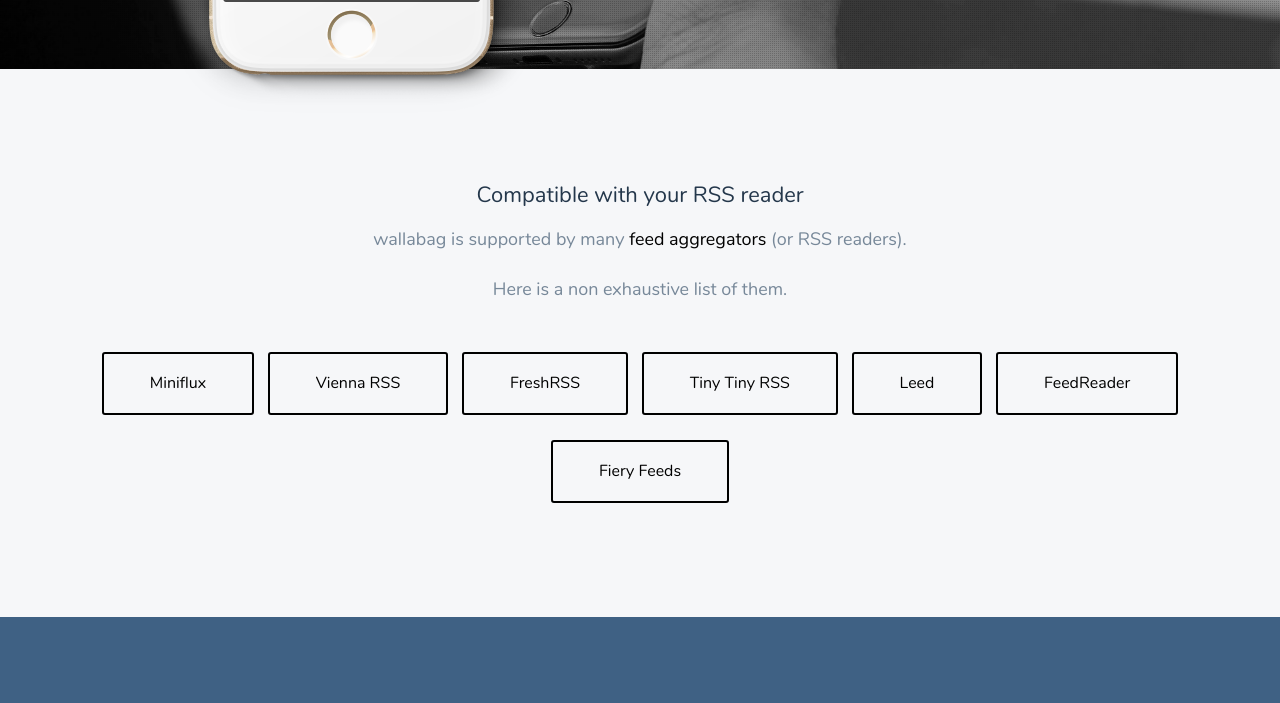
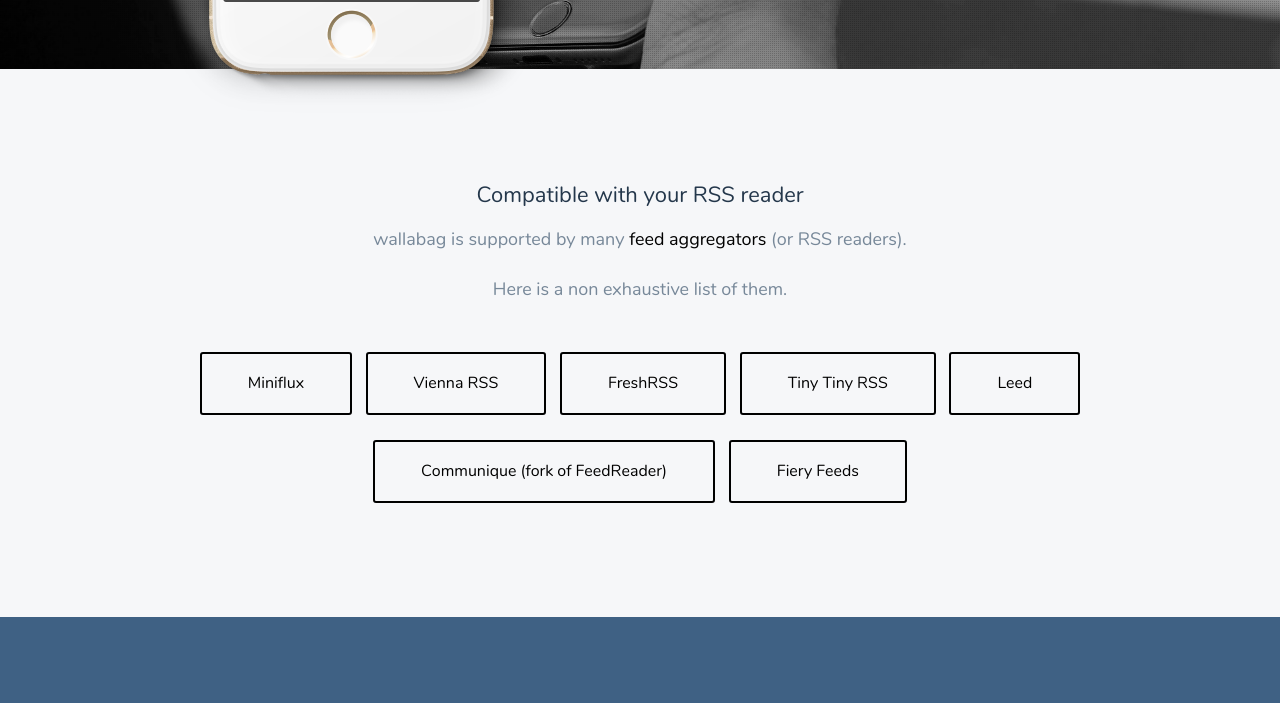
Before and after one commit to wallabag/website, an Eleventy site: page index.html in a window 1280 px wide. Shown: the part 2067-2770 px from the top of the page. Built offline with nearby package versions, Linux system fonts and the light colour scheme; Eleventy itself is replaced by a stand-in of ours; files that its build step writes are made by us from their sources.

Commit message:
Fixed readers URL

```diff
--- a/_data/readers.json
+++ b/_data/readers.json
@@ -5,11 +5,11 @@
   },
   {
     "name": "Vienna RSS",
-    "url": "http://www.vienna-rss.com/"
+    "url": "https://www.vienna-rss.com/"
   },
   {
     "name": "FreshRSS",
-    "url": "http://www.vienna-rss.com/"
+    "url": "https://www.freshrss.org/"
   },
   {
     "name": "Tiny Tiny RSS",
@@ -17,11 +17,11 @@
   },
   {
     "name": "Leed",
-    "url": "https://tt-rss.org/"
+    "url": "https://github.com/LeedRSS/Leed"
   },
   {
-    "name": "FeedReader",
-    "url": "https://jangernert.github.io/FeedReader/"
+    "name": "Communique (fork of FeedReader) ",
+    "url": "https://github.com/Suzie97/Communique"
   },
   {
     "name": "Fiery Feeds",
--- a/index.html
+++ b/index.html
@@ -89,7 +89,6 @@
                 <ul class="apps">
                   <li><a href="https://play.google.com/store/apps/details?id=fr.gaulupeau.apps.InThePoche" class="download-btn">Android <i class="fa fa-android"></i></a></li>
                   <li><a href="https://appsto.re/fr/YeqYfb.i" class="download-btn">iOS <i class="fa fa-apple"></i></a></li>
-                  <li><a href="https://www.microsoft.com/store/apps/9nblggh5x3p6" class="download-btn">Windows <i class="fa fa-windows"></i></a></li>
                   <li><a href="https://chrome.google.com/webstore/detail/wallabagger/gbmgphmejlcoihgedabhgjdkcahacjlj" class="download-btn">Chrome <i class="fa fa-chrome"></i></a></li>
                   <li><a href="https://addons.mozilla.org/firefox/addon/wallabagger/" class="download-btn">Firefox <i class="fa fa-firefox"></i></a></li>
                   <li><a href="https://addons.opera.com/en/extensions/details/wallabagger/" class="download-btn">Opera <i class="fa fa-opera"></i></a></li>
```
